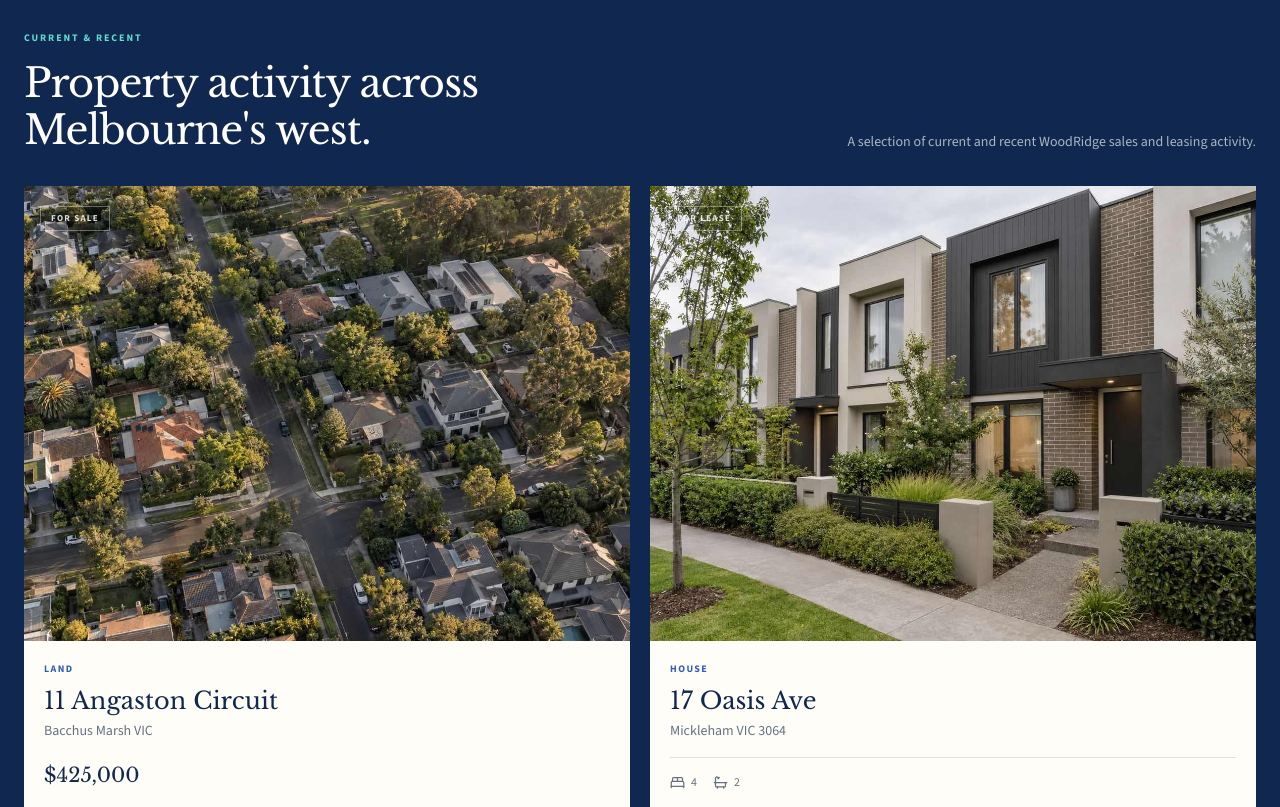
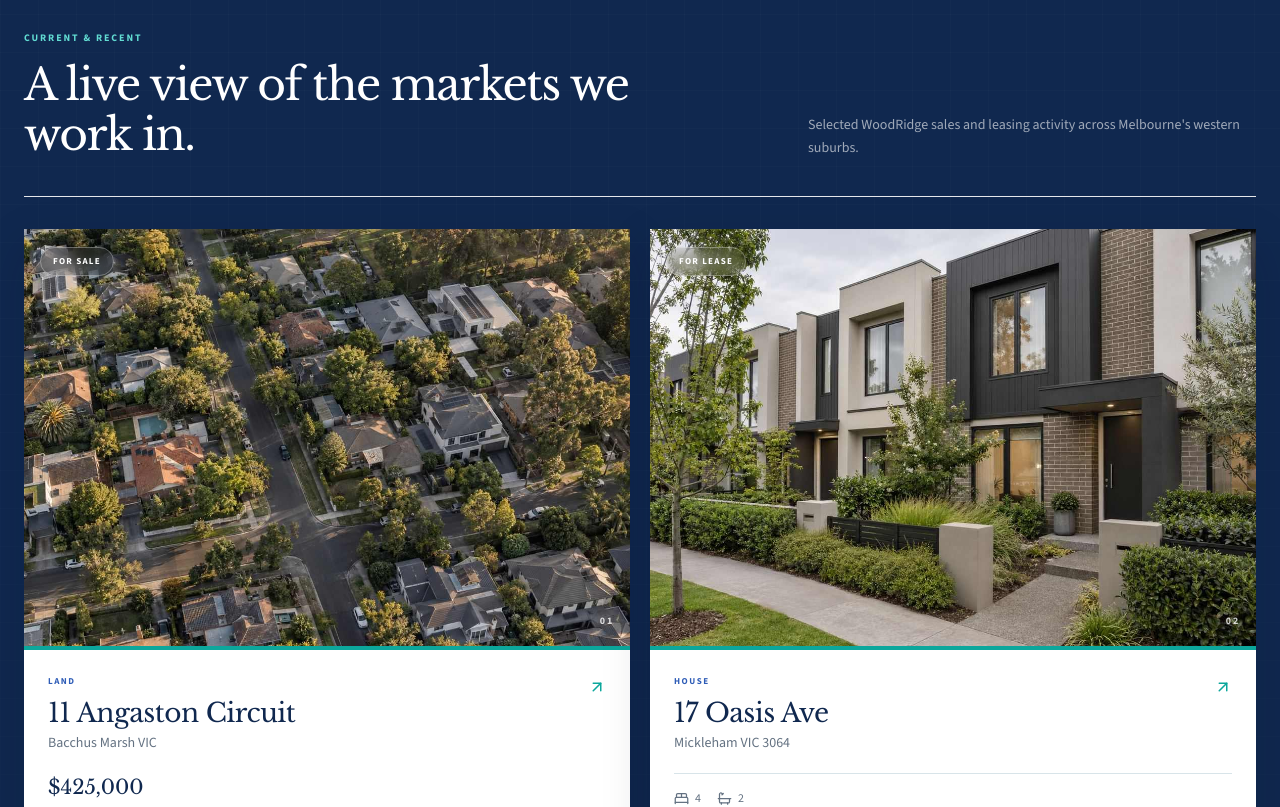
Before and after one commit to tayyabheree/Estate-website, a Next.js app: page / in a window 1280 px wide. Shown: the part 2820-3627 px from the top of the page. Built offline with nearby package versions, Linux system fonts and the light colour scheme.

Commit message:
Apply premium brand styling to property activity

```diff
--- a/components/sections/Listings.tsx
+++ b/components/sections/Listings.tsx
@@ -1,5 +1,5 @@
 import Image from "next/image";
-import { Bath, BedDouble, Car } from "lucide-react";
+import { ArrowUpRight, Bath, BedDouble, Car } from "lucide-react";
 import { getPropertyActivity } from "@/data/listings";
 import { Reveal } from "@/components/ui/Reveal";
 import { Button } from "@/components/ui/Button";
@@ -13,7 +13,7 @@ const imageById: Record<string, string> = {
 
 function Status({ status }: { status: string }) {
   return (
-    <span className="inline-flex border border-white/35 px-2.5 py-1 text-[9px] font-bold uppercase tracking-[.14em] text-white/85">
+    <span className="inline-flex rounded-full border border-white/30 bg-navy/45 px-3 py-1.5 text-[9px] font-extrabold uppercase tracking-[.14em] text-white backdrop-blur">
       {status}
     </span>
   );
@@ -23,50 +23,62 @@ export function Listings() {
   const properties = getPropertyActivity();
 
   return (
-    <section id="properties" className="section bg-navy text-white">
-      <div className="container">
+    <section id="properties" className="section relative overflow-hidden bg-navy text-white">
+      <div className="brand-grid-bg absolute inset-0 opacity-60" />
+      <div className="absolute -right-32 top-28 h-80 w-80 rounded-full bg-teal/10 blur-3xl" />
+
+      <div className="container relative">
         <Reveal>
-          <div className="grid gap-6 lg:grid-cols-12 lg:items-end">
+          <div className="grid gap-6 border-b border-white/12 pb-9 lg:grid-cols-12 lg:items-end">
             <div className="min-w-0 lg:col-span-7">
-              <p className="section-label section-label--light">Current & recent</p>
-              <h2 className="max-w-[680px] font-serif text-[1.9rem] leading-[1.18] tracking-[-.025em] text-white sm:text-[2.5rem]">
-                Property activity across Melbourne&apos;s west.
+              <p className="section-label section-label--light">Current &amp; recent</p>
+              <h2 className="max-w-[720px] font-serif text-[2rem] leading-[1.14] tracking-[-.035em] text-white sm:text-[2.75rem]">
+                A live view of the markets we work in.
               </h2>
             </div>
-            <p className="max-w-md text-sm leading-relaxed text-white/65 lg:col-span-5 lg:justify-self-end">
-              A selection of current and recent WoodRidge sales and leasing activity.
+            <p className="max-w-md text-sm leading-relaxed text-white/60 lg:col-span-5 lg:justify-self-end">
+              Selected WoodRidge sales and leasing activity across Melbourne&apos;s western suburbs.
             </p>
           </div>
         </Reveal>
 
         <div className="mt-8 grid gap-5 sm:grid-cols-2">
-          {properties.map((property) => (
+          {properties.map((property, index) => (
             <Reveal key={property.id}>
-              <article className="h-full overflow-hidden bg-[#fffdf8] text-ink">
-                <div className="relative aspect-[4/3] overflow-hidden">
+              <article className="group h-full overflow-hidden bg-white text-ink shadow-[0_18px_45px_rgba(4,18,40,.18)]">
+                <div className="relative aspect-[16/11] overflow-hidden">
                   <Image
                     src={imageById[property.id] ?? "/images/service-sales.jpg"}
                     alt=""
                     fill
                     sizes="(max-width:640px) 100vw,50vw"
-                    className="object-cover"
+                    className="object-cover transition duration-700 group-hover:scale-[1.035]"
                   />
+                  <div className="absolute inset-0 bg-gradient-to-t from-navy/35 via-transparent to-transparent" />
                   <div className="absolute left-4 top-4">
                     <Status status={property.status} />
                   </div>
+                  <span className="absolute bottom-4 right-4 text-[10px] font-extrabold tracking-[.18em] text-white/80">
+                    0{index + 1}
+                  </span>
                 </div>
 
-                <div className="p-5">
-                  <p className="text-[10px] font-bold uppercase tracking-[.14em] text-brandBlue">
-                    {property.type}
-                  </p>
-                  <h3 className="mt-2 font-serif text-[1.4rem] leading-tight text-navy sm:text-2xl">
-                    {property.address}
-                  </h3>
-                  <p className="mt-1 text-sm text-muted">{property.suburb}</p>
+                <div className="border-t-4 border-teal p-5 sm:p-6">
+                  <div className="flex items-start justify-between gap-4">
+                    <div className="min-w-0">
+                      <p className="text-[9px] font-extrabold uppercase tracking-[.17em] text-brandBlue">
+                        {property.type}
+                      </p>
+                      <h3 className="mt-2 font-serif text-[1.45rem] leading-tight tracking-[-.02em] text-navy sm:text-[1.65rem]">
+                        {property.address}
+                      </h3>
+                      <p className="mt-1 text-sm text-muted">{property.suburb}</p>
+                    </div>
+                    <ArrowUpRight className="mt-1 shrink-0 text-teal" size={18} />
+                  </div>
 
                   {(property.beds || property.baths || property.cars) && (
-                    <div className="mt-4 flex flex-wrap gap-4 border-t border-line pt-4 text-xs text-muted">
+                    <div className="mt-5 flex flex-wrap gap-4 border-t border-line pt-4 text-xs text-muted">
                       {property.beds && (
                         <span className="flex items-center gap-1.5">
                           <BedDouble size={15} />
@@ -95,8 +107,12 @@ export function Listings() {
           ))}
         </div>
 
-        <div className="mt-7">
-          <Button href="#contact" variant="outline" className="border-white text-white hover:bg-white hover:text-navy">
+        <div className="mt-8">
+          <Button
+            href="#contact"
+            variant="outline"
+            className="border-white/40 text-white hover:border-white hover:bg-white hover:text-navy"
+          >
             Discuss Your Property Search
           </Button>
         </div>
```
